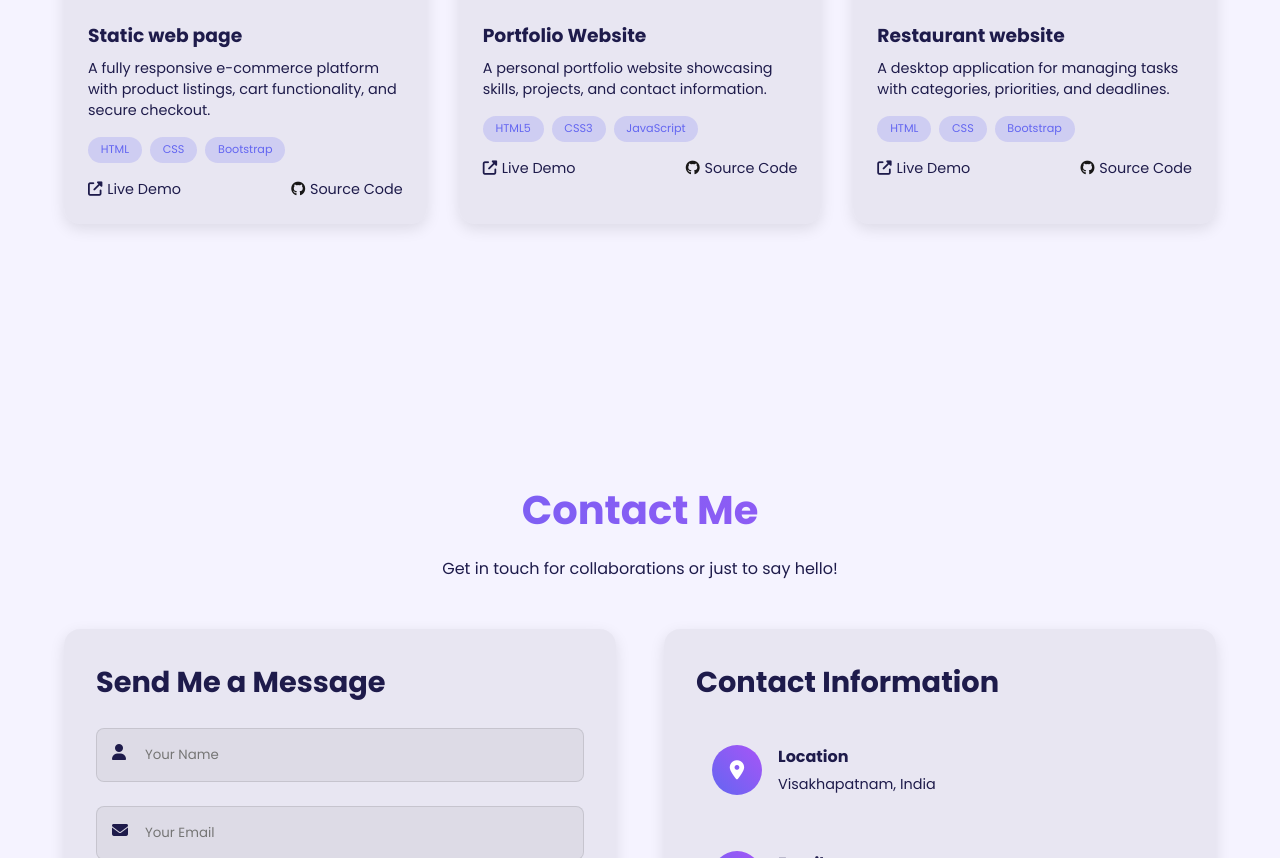
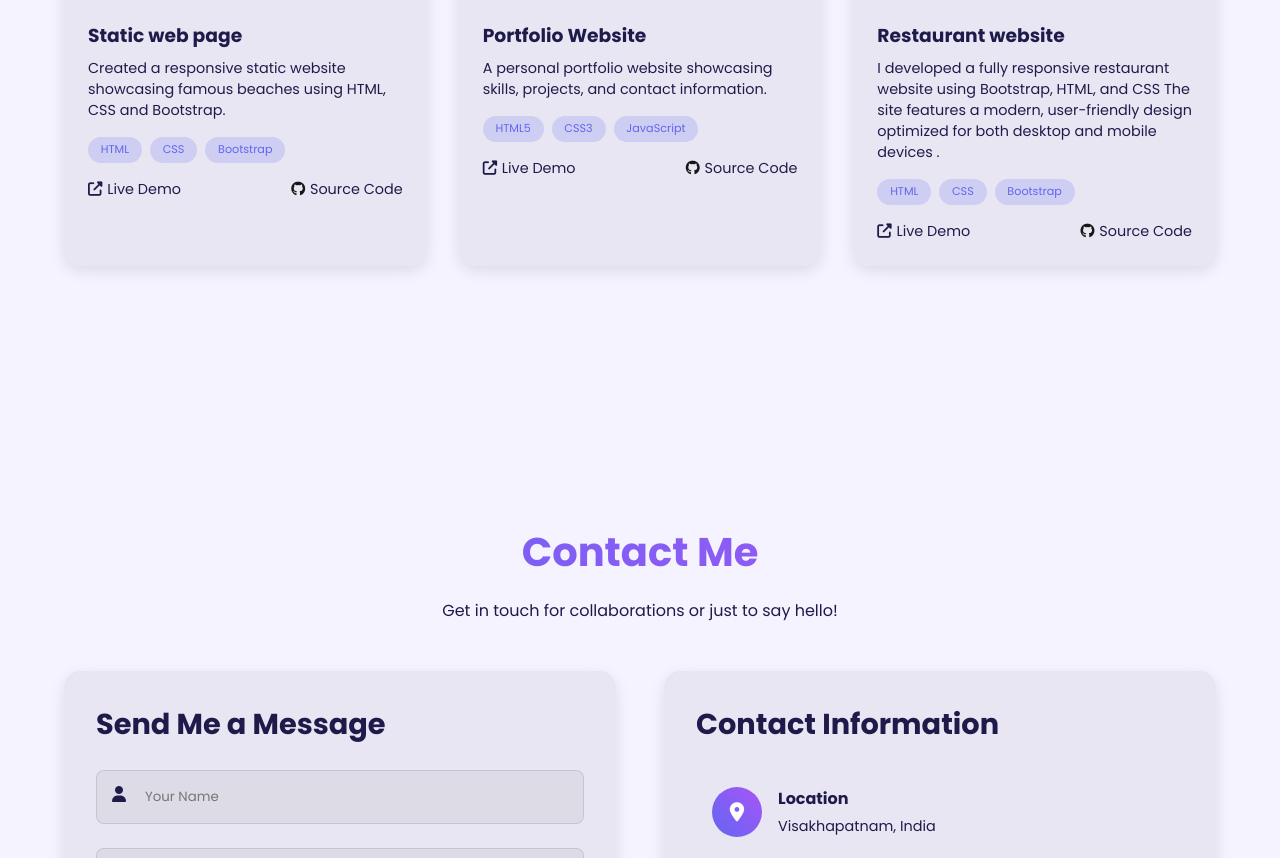
Before and after one commit to Dileepkakara/my-portofolio, a plain HTML site: page index.html in a window 1280 px wide. Shown: the part 3261-4119 px from the top of the page. Drawn offline with nearby package versions, Linux system fonts and the light colour scheme.

Commit message:
modified 2

```diff
--- a/index.html
+++ b/index.html
@@ -259,7 +259,7 @@
                     </div>
                     <div class="portfolio-content">
                         <h3>Static web page</h3>
-                        <p>A fully responsive e-commerce platform with product listings, cart functionality, and secure checkout.</p>
+                        <p>Created a responsive static website showcasing famous beaches using HTML, CSS and Bootstrap.</p>
                         <div class="portfolio-tags">
                             <span class="portfolio-tag">HTML</span>
                             <span class="portfolio-tag">CSS</span>
@@ -299,7 +299,7 @@
                     </div>
                     <div class="portfolio-content">
                         <h3>Restaurant website</h3>
-                        <p>A desktop application for managing tasks with categories, priorities, and deadlines.</p>
+                        <p>I developed a fully responsive restaurant website using Bootstrap, HTML, and CSS The site features a modern, user-friendly design optimized for both desktop and mobile devices .</p>
                         <div class="portfolio-tags">
                             <span class="portfolio-tag">HTML</span>
                             <span class="portfolio-tag">CSS</span>
```
